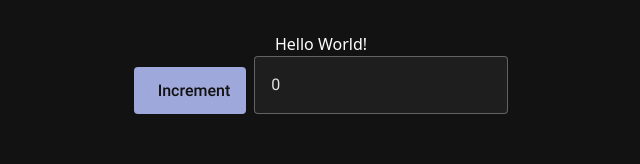
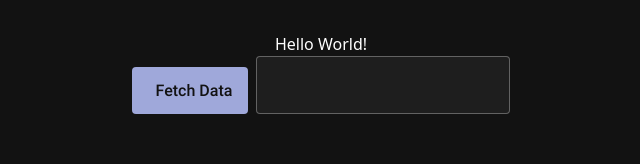
Before and after one commit to notSnuffy/Warehouse-Manager, a Next.js app in the folder gui/: page / in a window 1280 px wide. Shown: the top 164 px of the page, without its empty margins (319-959 px from the left). Built offline with nearby package versions, Linux system fonts and the light colour scheme.

Commit message:
Add fetching from API

```diff
--- a/gui/package.json
+++ b/gui/package.json
@@ -15,7 +15,8 @@
     "next": "14.1.0",
     "primereact": "^10.6.3",
     "react": "^18",
-    "react-dom": "^18"
+    "react-dom": "^18",
+    "swr": "^2.2.5"
   },
   "devDependencies": {
     "autoprefixer": "^10.4.19",
--- a/gui/src/app/page.js
+++ b/gui/src/app/page.js
@@ -2,6 +2,7 @@
 import { useState } from "react";
 import { Button } from "primereact/button";
 import { InputText } from "primereact/inputtext";
+import useSWR from "swr";
 
 /**
  * @module Test
@@ -17,7 +18,16 @@ import { InputText } from "primereact/inputtext";
  * @returns {JSX.Element} The rendered Home component.
  */
 function Home() {
-  const [count, setCount] = useState(0);
+  const [shouldFetch, setShouldFetch] = useState(false);
+  const fetcher = (url) => fetch(url).then((res) => res.json());
+  const { data } = useSWR(
+    shouldFetch ? "http://localhost:8080" : null,
+    fetcher,
+  );
+
+  const handleClick = () => {
+    setShouldFetch(true);
+  };
 
   return (
     <main>
@@ -26,10 +36,11 @@ function Home() {
         <Button
           icon="pi pi-plus"
           className="mr-2"
-          label="Increment"
-          onClick={() => setCount((count) => count + 1)}
+          label="Fetch Data"
+          disabled={shouldFetch}
+          onClick={handleClick}
         ></Button>
-        <InputText value={count.toString()} />
+        <InputText value={data ? data.message : ""} />
       </div>
     </main>
   );
```
Also changed, not shown: 1 other file (tests, documents, lock files or other folders).
